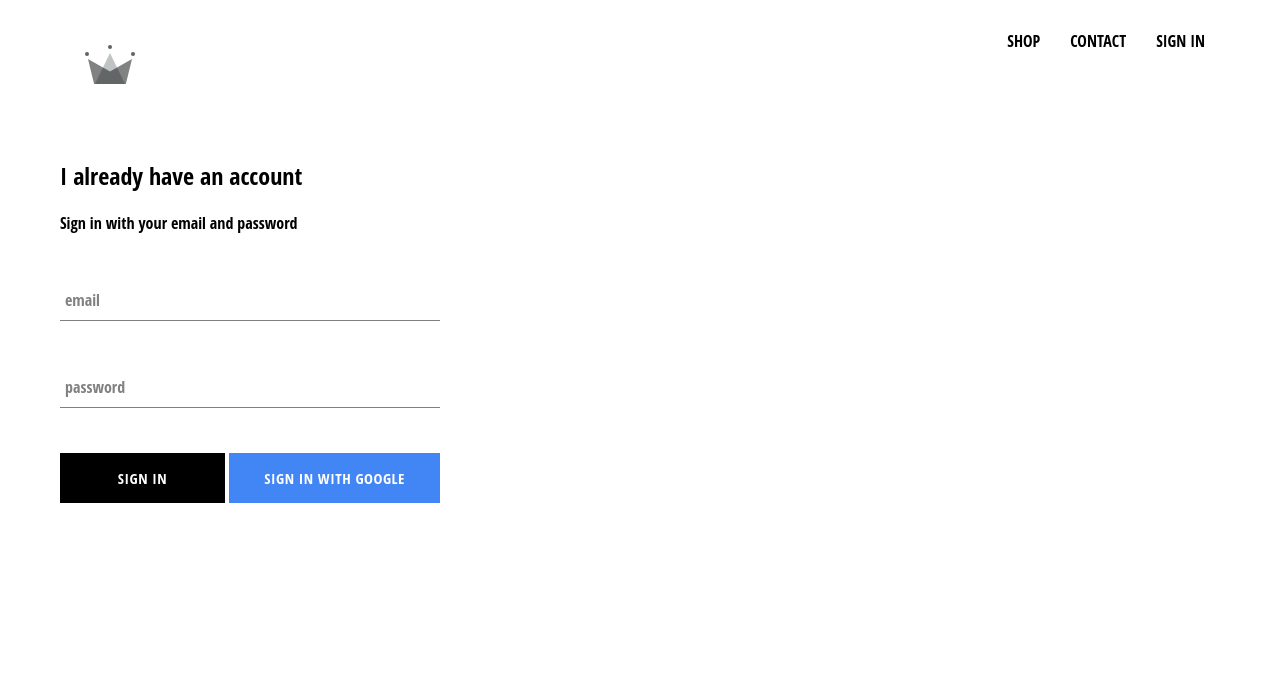
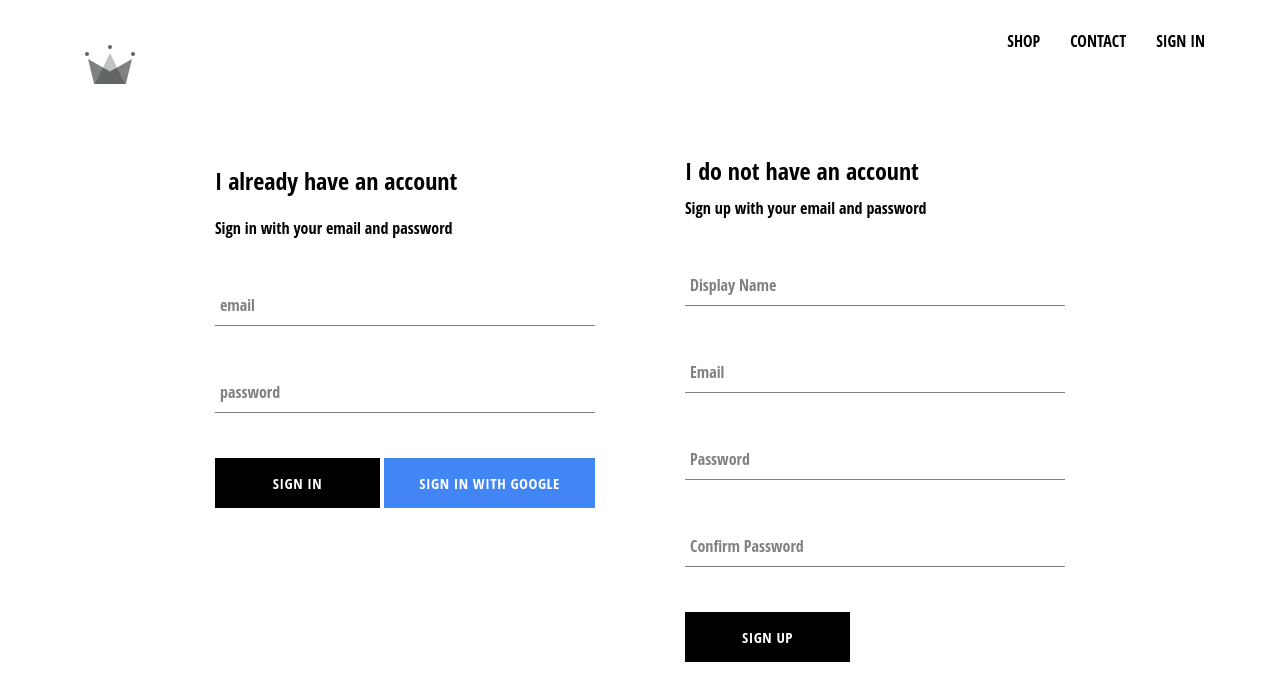
Before and after one commit to gps2601/crown-clothing, a React (Create React App) app: page /signin in a window 1280 px wide. Shown: the top 700 px of the page. Built offline with nearby package versions, Linux system fonts and the light colour scheme; no server answers; the HTML template or start-up script is replaced by a standard one.

Commit message:
implemented firebase signup

```diff
--- a/src/App.js
+++ b/src/App.js
@@ -7,7 +7,7 @@
 import SignInAndSignUp from './pages/sign-in-and-sign-up/sign-in-and-sign-up.component'
 
 import './App.css'
-import { auth } from './firebase/firebase.utils';
+import { auth, createUserProfileDocument } from './firebase/firebase.utils';
 
 class App extends Component {
   constructor() {
@@ -21,10 +21,20 @@
   unsubscribeFromAuth = null
 
   componentDidMount() {
-    this.unsubscribeFromAuth = auth.onAuthStateChanged(user => {
-      this.setState({currentUser: user});
+    this.unsubscribeFromAuth = auth.onAuthStateChanged(async userAuth => {
+      if(userAuth){
+        const userRef = await createUserProfileDocument(userAuth);
 
-      console.log(user)
+        userRef.onSnapshot(snapShot => {
+          this.setState({
+            currentUser: {
+              id: snapShot.id,
+              ...snapShot.data(),
+            }
+          });
+        })
+      }
+      this.setState({currentUser: userAuth})
     })
   }
 
--- /dev/null
+++ b/src/components/sign-up/sign-up.component.jsx
@@ -0,0 +1,103 @@
+import React, { Component } from "react";
+
+import FormInput from "../form-input/form-input.component";
+import CustomButton from "../custom-button/custom-button.component";
+
+import { auth, createUserProfileDocument } from "../../firebase/firebase.utils";
+
+import "./sign-up.styles.scss";
+
+class SignUp extends Component {
+  constructor() {
+    super();
+
+    this.state = {
+      displayName: "",
+      email: "",
+      password: "",
+      confirmPassword: ""
+    };
+  }
+
+  handleSubmit = async event => {
+    event.preventDefault();
+
+    const { displayName, email, password, confirmPassword } = this.state;
+
+    if (password != confirmPassword) {
+      alert("passwords don't match");
+      return;
+    }
+
+    try {
+      const { user } = await auth.createUserWithEmailAndPassword(
+        email,
+        password
+      );
+
+      await createUserProfileDocument(user, { displayName });
+
+      this.setState({
+        displayName: "",
+        email: "",
+        password: "",
+        confirmPassword: ""
+      });
+    } catch (error) {
+      console.log(error);
+    }
+  };
+
+  handleChange = event => {
+      const { name, value } = event.target
+
+      this.setState({ [name]: value })
+  }
+
+  render() {
+    const { displayName, email, password, confirmPassword } = this.state;
+    return (
+      <div className="sign-up">
+        <h2 className="title">I do not have an account</h2>
+        <span>Sign up with your email and password</span>
+        <form className="sign-up-form" onSubmit={this.handleSubmit}>
+          <FormInput
+            type="text"
+            name="displayName"
+            value={displayName}
+            onChange={this.handleChange}
+            label="Display Name"
+            required
+          />
+          <FormInput
+            type="email"
+            name="email"
+            value={email}
+            onChange={this.handleChange}
+            label="Email"
+            required
+          />
+          <FormInput
+            type="password"
+            name="password"
+            value={password}
+            onChange={this.handleChange}
+            label="Password"
+            required
+          />
+          <FormInput
+            type="password"
+            name="confirmPassword"
+            value={confirmPassword}
+            onChange={this.handleChange}
+            label="Confirm Password"
+            required
+          />
+          <CustomButton type="submit">SIGN UP</CustomButton>
+        </form>
+      </div>
+    );
+  }
+}
+
+export default SignUp;
--- /dev/null
+++ b/src/components/sign-up/sign-up.styles.scss
@@ -0,0 +1,9 @@
+.sign-up {
+    display: flex;
+    flex-direction: column;
+    width: 380px;
+
+    .title {
+        margin: 10px 0;
+    }
+}
--- a/src/firebase/firebase.utils.js
+++ b/src/firebase/firebase.utils.js
@@ -13,6 +13,32 @@
   measurementId: "G-N25QEMP269"
 };
 
+export const createUserProfileDocument = async (userAuth, additionalData) => {
+  if(!userAuth) return;
+
+  const userRef = firestore.doc(`users/${userAuth.uid}`);
+
+  const snapShot = await userRef.get()
+
+  if(!snapShot.exists){
+    const { displayName, email} = userAuth;
+    const createdAt = new Date();
+
+    try {
+      await userRef.set({
+        displayName,
+        email,
+        createdAt,
+        ...additionalData
+      })
+    } catch(error) {
+      console.log('error creating user', error.message)
+    }
+  }
+
+  return userRef;
+}
+
 firebase.initializeApp(config);
 
 export const auth = firebase.auth();
--- a/src/pages/sign-in-and-sign-up/sign-in-and-sign-up.component.jsx
+++ b/src/pages/sign-in-and-sign-up/sign-in-and-sign-up.component.jsx
@@ -1,12 +1,14 @@
 import React from "react";
 
 import SignIn from "../../components/sign-in/sign-in.component";
+import SignUp from "../../components/sign-up/sign-up.component";
 
 import "./sign-in-and-sign-up.styles.scss";
 
 const SignInAndSignUpPage = () => (
   <div className="sign-in-and-sign-up">
     <SignIn />
+    <SignUp />
   </div>
 );
 
--- a/src/pages/sign-in-and-sign-up/sign-in-and-sign-up.styles.scss
+++ b/src/pages/sign-in-and-sign-up/sign-in-and-sign-up.styles.scss
@@ -0,0 +1,6 @@
+.sign-in-and-sign-up {
+    width: 850px;
+    display: flex;
+    justify-content: space-between;
+    margin: 30px auto;
+}
```
